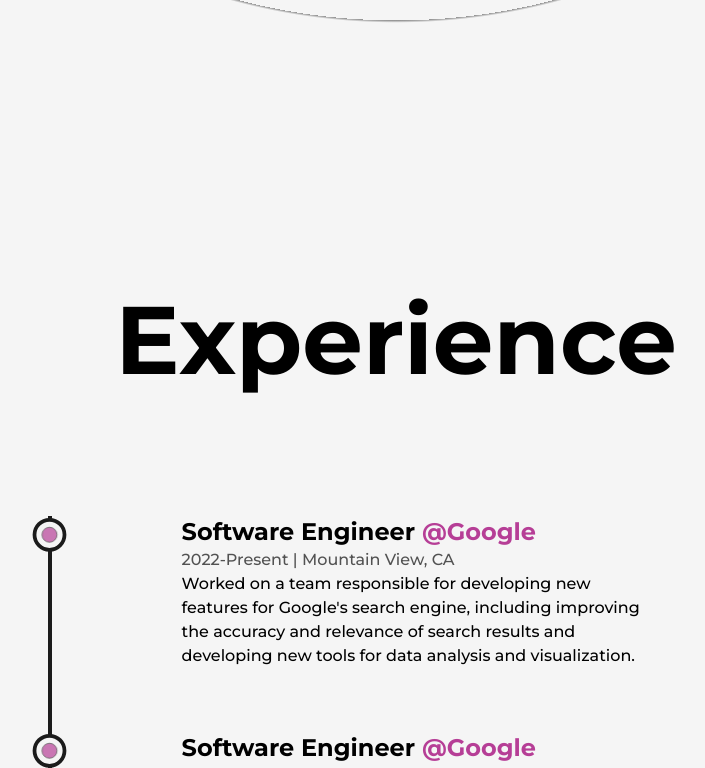
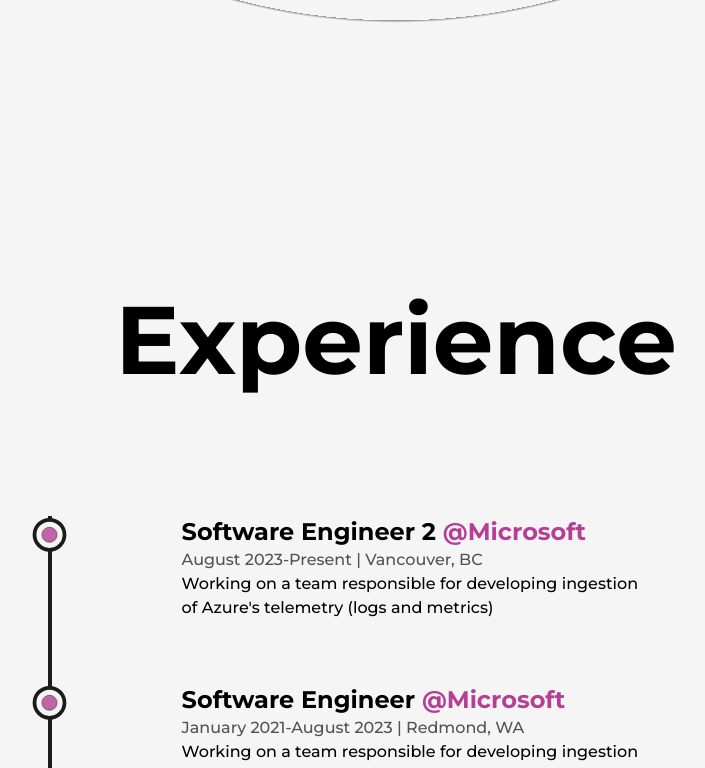
Before and after one commit to kavishdoshi/KavishPortfolio, a Next.js app: page /about in a window 1280 px wide. Shown: the part 2032-2800 px from the top of the page, without its empty margins (244-949 px from the left). Built offline with nearby package versions, Linux system fonts and the light colour scheme.

Commit message:
experience and education

```diff
--- a/src/components/Education.js
+++ b/src/components/Education.js
@@ -32,16 +32,16 @@
             <motion.div style={{scaleY: scrollYProgress}} ref={ref} className='absolute left-9 top-0 w-[4px] h-full bg-dark origin-top dark:bg-light md:w-[2px] md:left-[30px] xs:left-[20px]'/>
             <ul className='w-full flex flex-col items-start justify-between ml-4'>
                 <Details
-                type="Bachelor Of Science In Computer Science"
-                time="2016-2020"
-                place="Massachusetts Institute Of Technology (MIT)"
-                info="Relevant courses included Data Structures and Algorithms, Computer Systems Engineering, and Artificial Intelligence."/>
+                type="Masters In Computer Science"
+                time="2018-2020"
+                place="University of California, Davis (UCD)"
+                info="Relevant courses included Data Structures and Algorithms, Artificial Intelligence, Data Visualization."/>
 
                 <Details
                 type="Bachelor Of Science In Computer Science"
-                time="2016-2020"
-                place="Massachusetts Institute Of Technology (MIT)"
-                info="Relevant courses included Data Structures and Algorithms, Computer Systems Engineering, and Artificial Intelligence."/>
+                time="2014-2018"
+                place="Vellore Institute of Technology (VIT), Vellore"
+                info="Relevant courses included Data Structures and Algorithms, Computer Systems Engineering."/>
             </ul>
         </div>
     </div>
--- a/src/components/Experience.js
+++ b/src/components/Experience.js
@@ -2,7 +2,7 @@
 import { motion, useScroll } from 'framer-motion'
 import LiIcon from './LiIcon'
 
-const Details = ({position, company, companyLink, time, address, work}) => {
+const Details = ({position, company, companyLink, time, address, work, researchPaper=""}) => {
     const ref = useRef(null);
     return <li ref = {ref} className='my-8 first:mt-0 last:mb-0 w-[60%] md:w-[80%] mx-auto flex flex-col items-center justify-between'>
         <LiIcon reference = {ref}/>
@@ -13,6 +13,10 @@
             </span>
             <p className='font-medium w-full md:text-sm'>
                 {work}
+                {
+                    researchPaper === "" ?
+                        null : <a href={researchPaper} target="_blank" className='text-primary capitalize dark:text-primaryDark capitalize'> <br />Click me to view research paper</a>
+                }
             </p>
         </motion.div>
     </li>
@@ -32,44 +36,45 @@
             <motion.div style={{scaleY: scrollYProgress}} ref={ref} className='absolute left-9 top-0 w-[4px] h-full bg-dark origin-top dark:bg-light md:w-[2px] md:left-[30px] xs:left-[20px]' />
             <ul className='w-full flex flex-col items-start justify-between ml-4 xl:ml-2'>
                 <Details
-                position= "Software Engineer"
-                company="Google"
-                time="2022-Present"
-                address="Mountain View, CA"
-                work = "Worked on a team responsible for developing new features for Google's search engine, including improving the accuracy and relevance of search results and developing new tools for data analysis and visualization."
-                companyLink="www.google.com"/>
+                position= "Software Engineer 2"
+                company="Microsoft"
+                time="August 2023-Present"
+                address="Vancouver, BC"
+                work = "Working on a team responsible for developing ingestion of Azure's telemetry (logs and metrics)"
+                companyLink="https://www.microsoft.com"/>
 
                 <Details
                 position= "Software Engineer"
-                company="Google"
-                time="2022-Present"
-                address="Mountain View, CA"
-                work = "Worked on a team responsible for developing new features for Google's search engine, including improving the accuracy and relevance of search results and developing new tools for data analysis and visualization."
-                companyLink="www.google.com"/>
+                company="Microsoft"
+                time="January 2021-August 2023"
+                address="Redmond, WA"
+                work = "Working on a team responsible for developing ingestion of Azure's telemetry (logs and metrics)"
+                companyLink="https://www.microsoft.com"/>
 
                 <Details
                 position= "Software Engineer"
-                company="Google"
-                time="2022-Present"
-                address="Mountain View, CA"
-                work = "Worked on a team responsible for developing new features for Google's search engine, including improving the accuracy and relevance of search results and developing new tools for data analysis and visualization."
-                companyLink="www.google.com"/>
+                company="Amazon"
+                time="August 2020-December 2020"
+                address="Seattle, WA"
+                work = "Worked on a team responsible for developing new features for Amazon scale search engine marketing systems"
+                companyLink="https://www.amazon.com"/>
 
                 <Details
-                position= "Software Engineer"
-                company="Google"
-                time="2022-Present"
-                address="Mountain View, CA"
-                work = "Worked on a team responsible for developing new features for Google's search engine, including improving the accuracy and relevance of search results and developing new tools for data analysis and visualization."
-                companyLink="www.google.com"/>
+                position= "Graduate Student Researcher"
+                company="UC Davis"
+                time="January 2019-June 2020"
+                address="Davis, CA"
+                work = "Published a paper on data collection to be used for CCHD. Created software on Raspberry Pi and even analyzed breath waveforms using variations of RNN and CNN to detect anomalies in various breathing patterns."
+                companyLink="https://www.ucdavis.edu/"
+                researchPaper='https://www.cambridge.org/core/journals/journal-of-clinical-and-translational-science/article/novel-system-to-collect-dual-pulse-oximetry-data-for-critical-congenital-heart-disease-screening-research/6AAA3E41E270A41ED3417FBCB8123B41'/>
 
                 <Details
-                position= "Software Engineer"
-                company="Google"
-                time="2022-Present"
-                address="Mountain View, CA"
-                work = "Worked on a team responsible for developing new features for Google's search engine, including improving the accuracy and relevance of search results and developing new tools for data analysis and visualization."
-                companyLink="www.google.com"/>
+                position= "Project Trainee"
+                company="ITC Infotech"
+                time="December 2017-April 2018"
+                address="Bangalore, Karnataka"
+                work = "Worked on creating Automatic Parking Spot Allocation System where the driver is directed to an empty parking spot with a help of a mobile app. The system is made using TensorFlow, SSD-Network, Microsoft Azure, and Android Studio."
+                companyLink="https://www.itcinfotech.com/"/>
             </ul>
         </div>
     </div>
--- a/src/components/NavBar.js
+++ b/src/components/NavBar.js
@@ -64,7 +64,7 @@
                 <motion.a href="https://twitter.com" target={"_blank"} whileHover={{y:-2}} whileTap={{scale:0.9}} className='w-6 mr-3'>
                     <TwitterIcon />
                 </motion.a>
-                <motion.a href="hhttps://github.com/Sherlockof96" target={"_blank"} whileHover={{y:-2}} whileTap={{scale:0.9}} className='w-6 mx-3'>
+                <motion.a href="https://github.com/Sherlockof96" target={"_blank"} whileHover={{y:-2}} whileTap={{scale:0.9}} className='w-6 mx-3'>
                     <GithubIcon />
                 </motion.a>
                 <motion.a href="https://www.linkedin.com/in/kavishdoshi/" target={"_blank"} whileHover={{y:-2}} whileTap={{scale:0.9}} className='w-6 mx-3'>
--- a/src/components/Skills.js
+++ b/src/components/Skills.js
@@ -30,10 +30,10 @@
                 <Skill name="C#" x="-20vw" y="-15vw" />
                 <Skill name="Python" x="15vw" y="-12vw" />
                 <Skill name="Java" x="32vw" y="-5vw" />
-                <Skill name="Git" x="-3vw" y="-30vw" />
+                <Skill name="Git" x="-5vw" y="18vw" />
                 <Skill name="Docker" x="-25vw" y="18vw" />
                 <Skill name="AWS" x="-25vw" y="-6vw" />
-                <Skill name="Microsoft Azure" x="15vw" y="-20vw" />
+                <Skill name="Microsoft Azure" x="3vw" y="-20vw" />
                 <Skill name="PHP" x="12vw" y="16vw" />
                 <Skill name="SQL" x="16vw" y="-5vw" />
 
--- a/src/pages/about.js
+++ b/src/pages/about.js
@@ -50,7 +50,7 @@
                     <div className='col-span-3 flex flex-col items-start justify-start xl:col-span-4 md:order-2 md:col-span-8'>
                         <h2 className='mb-4 text-lg font-bold uppercase text-dark/75 dark:text-light/75'>About Me!</h2>
                         <p className='font-medium'>Hi, I'm Kavish, a backend developer and a web developer with a passion for creating beautiful, functional, and user-centered experiences. With 3 years of experience in the field. I am always looking for new and innovative ways to bring ideas to life.</p>
-                        <p className='my-4 font-medium'>I belive in solving problems and creating solutions that help and cater to enjoyable experiences for users.</p>
+                        <p className='my-4 font-medium'>I believe in solving problems and creating solutions that help and cater to enjoyable experiences for users.</p>
                         <p className='font-medium'>Either it be working on creating APIs, designing backend systems, or developing a website, I bring my commitment to design excellence and user-centered thinking to every project I work on. I look forward to the opportunity to bring my skills and passion to a great product.</p>
                     </div>
                     <div className='col-span-3 relative h-max rounded-2xl border-2 border-solid border-dark bg-light p-8 dark:border-light dark:bg-dark md:col-span-8 md:order-1'>
```
